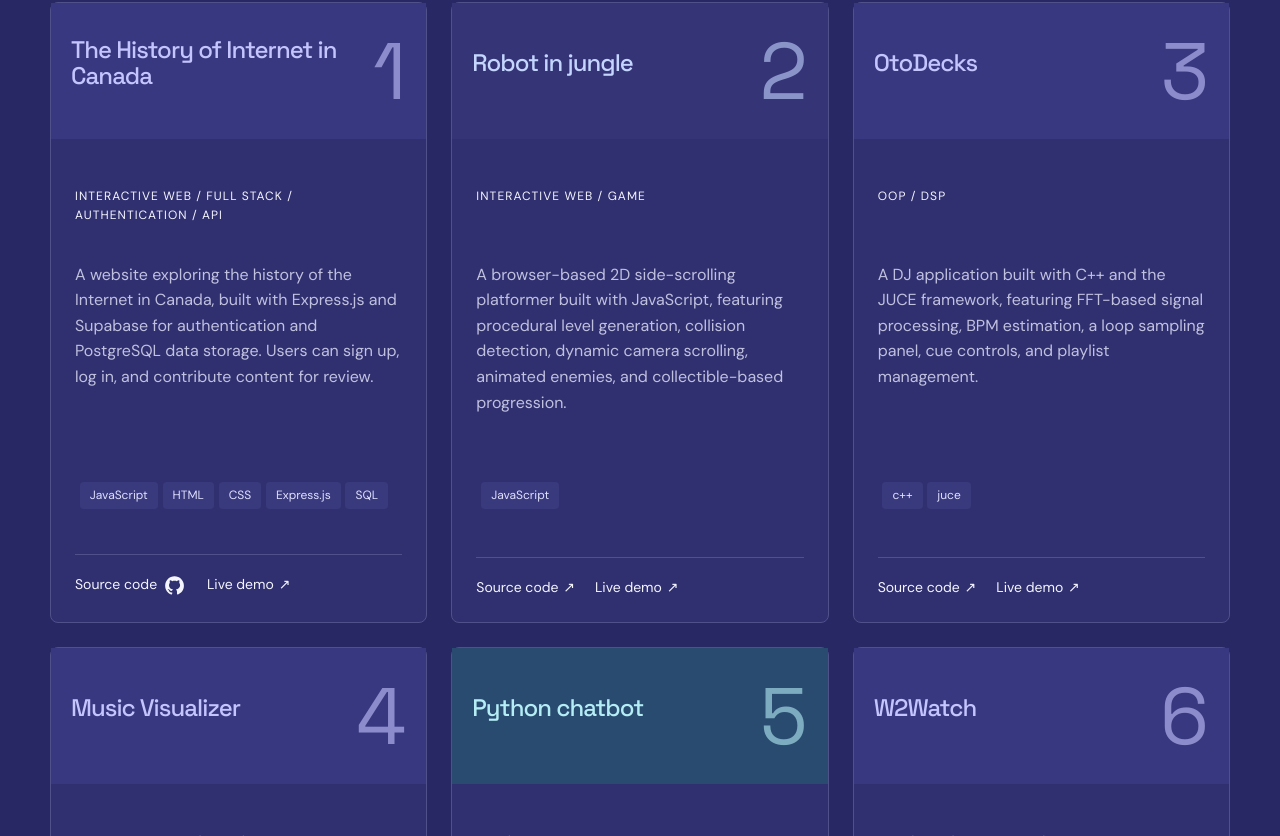
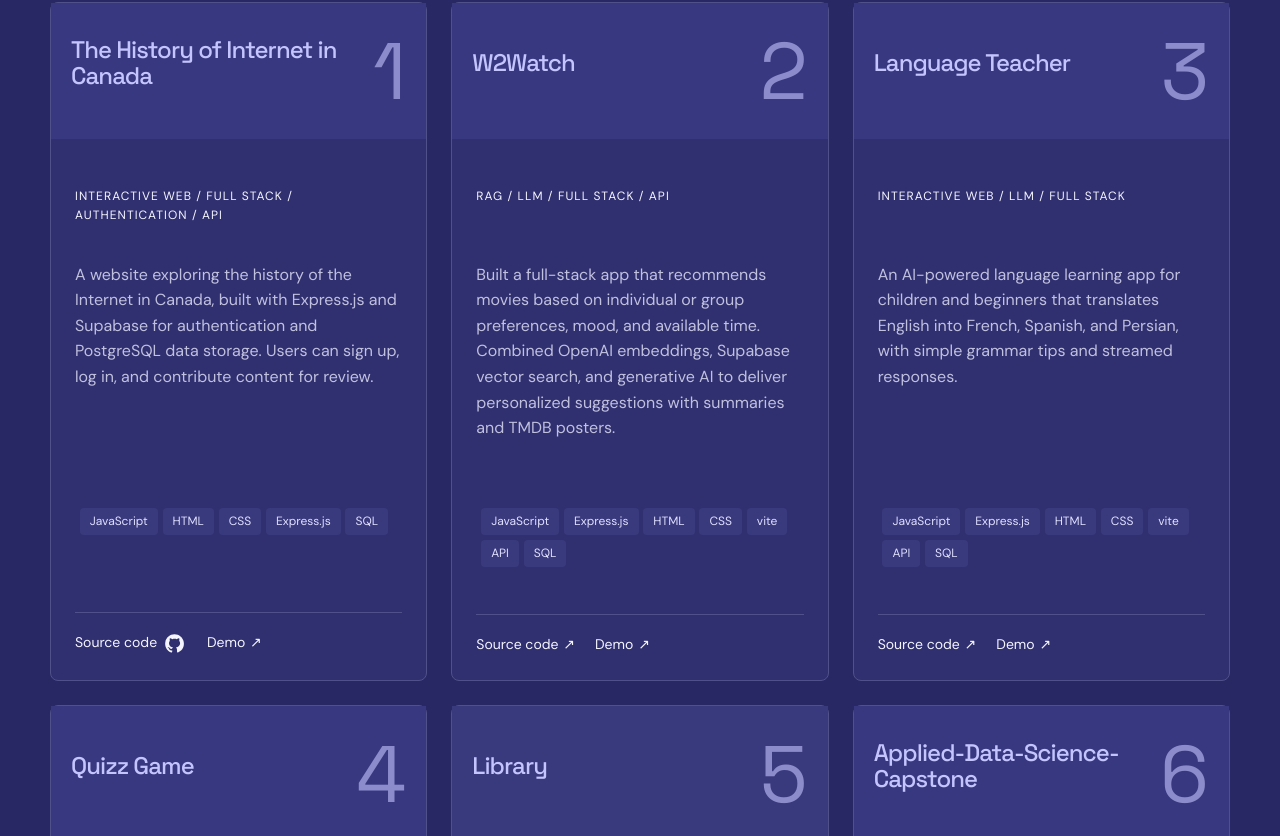
Before and after one commit to rahafrouz98/profile-hamed, a React (Vite) app: page / in a window 1280 px wide. Shown: the part 884-1720 px from the top of the page. Built offline with nearby package versions, Linux system fonts and the light colour scheme.

Commit message:
projects added

```diff
--- a/src/ProjectCard.jsx
+++ b/src/ProjectCard.jsx
@@ -1,20 +1,18 @@
 import React from "react";
 import { ExternalLink } from "./ExternalLink.jsx";
-
 
 export function ProjectCard({ project, number }) {
     return (
         <article className={"project-card " + project.type} aria-labelledby={project.id}>
-
             <div className="project-cover" aria-hidden="true">
-                <h3 id={project.id} className = "project-title">{project.title}</h3>
+                <h3 id={project.id} className="project-title">
+                    {project.title}
+                </h3>
                 <div className="cover-number">{number}</div>
             </div>
 
             <div className="project-content">
-                <p className="cover-label">
-                    {project.category.join(" / ")}
-                </p>
+                <p className="cover-label">{project.category.join(" / ")}</p>
                 <p className="project-description">{project.description}</p>
                 <ul className="projects-tags-container " aria-label="Technologies">
                     {project.tech.map((tech) => (
@@ -23,8 +21,10 @@ export function ProjectCard({ project, number }) {
                 </ul>
                 {(project.repository || project.demo) && (
                     <div className="project-links">
-                        <ExternalLink href={project.repository} Icon={project.repIcon}>Source code</ExternalLink>
-                        <ExternalLink href={project.demo}>Live demo</ExternalLink>
+                        <ExternalLink href={project.repository} Icon={project.repIcon}>
+                            Source code
+                        </ExternalLink>
+                        <ExternalLink href={project.demo}>Demo</ExternalLink>
                     </div>
                 )}
             </div>
--- a/src/data.js
+++ b/src/data.js
@@ -7,10 +7,10 @@ export const profile = {
     role: "Software developer",
     headline: "Building applications.\nTurning data into insights.",
     intro: "I help clients build websites, interactive applications, and chatbots with JavaScript, React, C++, and Python, and turn complex data into clear, actionable insights.",
-    about: "My background combines software development, data analysis, and reliability engineering, with experience working with IBM Maximo. I can help you build a custom application, or make enterprise data easier to understand and use. My projects include browser-based games, a desktop DJ application, chatbots, and data analysis",
+    about: "I build web applications, API integrations, and data dashboards using React, JavaScript, Python, and SQL. My background in reliability engineering and IBM Maximo helps me understand operational workflows and turn business requirements into practical tools.",
     email: "hamed@afrouztech.tech",
     github: "https://github.com/rahafrouz98",
-    linkedin: "www.linkedin.com/in/h-rahafrouz",
+    linkedin: "https://linkedin.com/in/h-rahafrouz",
 };
 
 export const projects = [
@@ -26,14 +26,49 @@ export const projects = [
         demo: "https://internet-history-lfc4.onrender.com/",
     },
     {
-        title: "Robot in jungle",
-        category: ["Interactive Web", "Game"],
-        type: "game",
-        tech: ["JavaScript"],
-        description:
-            "A browser-based 2D side-scrolling platformer built with JavaScript, featuring procedural level generation, collision detection, dynamic camera scrolling, animated enemies, and collectible-based progression.",
-        repository: "https://github.com/rahafrouz98/robot-in-jungle",
-        demo: "https://robot-in-jungle.onrender.com/",
+        title: "W2Watch",
+        category: ["RAG", "LLM", "Full Stack", "API"],
+        type: "web site",
+        tech: ["JavaScript", "Express.js", "HTML", "CSS", "vite", "API", "SQL"],
+        description: `Built a full-stack app that recommends movies based on individual or group preferences, mood, and available time. Combined OpenAI embeddings, Supabase vector search, and generative AI to deliver personalized suggestions with summaries and TMDB posters.`,
+        repository: "https://github.com/rahafrouz98/w2watch",
+        demo: "https://w2watch-3.onrender.com",
+    },
+    {
+        title: "Language Teacher",
+        category: ["Interactive Web", "LLM", "Full Stack"],
+        type: "web site",
+        tech: ["JavaScript", "Express.js", "HTML", "CSS", "vite", "API", "SQL"],
+        description: `An AI-powered language learning app for children and beginners that translates English into French, Spanish, and Persian, with simple grammar tips and streamed responses.`,
+        repository: "https://github.com/rahafrouz98/language-teacher",
+        demo: "https://language-teacher-2hi9.onrender.com/",
+    },
+    {
+        title: "Quizz Game",
+        category: ["API", "Interactive Web"],
+        type: "web site",
+        tech: ["React", "API"],
+        description: `An interactive quiz game built with React and Vite that lets users test their knowledge across easy, medium, and hard difficulty levels. Each round loads five trivia questions from the Open Trivia Database API, with randomized answer choices. Players can check their answers, view their score, and play again with fresh questions. Correct answers are highlighted, and scores above 50% trigger a celebratory confetti animation.`,
+        repository: "https://github.com/rahafrouz98/quizz-game",
+        demo: "https://quizz-game-7t05.onrender.com",
+    },
+    {
+        title: "Library",
+        category: ["Interactive Web"],
+        type: "fullstack",
+        tech: ["TypeScript", "Next.js", "React"],
+        description: `Library is a book browsing website built with Next.js, React, TypeScript, and Tailwind CSS. It features a responsive catalogue, category filtering, and individual book pages with author information and interactive like buttons.`,
+        repository: "https://github.com/rahafrouz98/tiny-library",
+        demo: "https://tiny-library.onrender.com/books",
+    },
+    {
+        title: "Applied-Data-Science-Capstone",
+        category: ["Data Analysis"],
+        type: "Data Analysis",
+        tech: ["Data Analysis"],
+        description: `A SpaceX launch analysis project exploring how payload mass, orbit, and launch location relate to Falcon 9 first-stage landing success. Uses Python, SQL, interactive maps, and a Plotly Dash dashboard to explore historical launch data, alongside machine learning models for predicting landing outcomes. Developed as part of the IBM Applied Data Science Capstone.`,
+        repository: "https://github.com/rahafrouz98/Applied-Data-Science-Capstone",
+        demo: "https://applied-data-science-capstone-djdc.onrender.com/",
     },
     {
         title: "OtoDecks",
@@ -52,8 +87,18 @@ export const projects = [
         tech: ["JavaScript"],
         description:
             "An audio-reactive music visualizer built with JavaScript, transforming energy across frequency bands into dynamic 2D and 3D animations, including waveforms, noise-driven ripples, fireworks, dial gauges, a sphere, and flames. Controlers are provided on the right and left side of the window.",
-        repository: "git@github.com:rahafrouz98/vidualizer.git",
+        repository: "https://github.com/rahafrouz98/vidualizer",
         demo: "https://vidualizer.onrender.com/",
+    },
+    {
+        title: "Robot in jungle",
+        category: ["Interactive Web", "Game"],
+        type: "game",
+        tech: ["JavaScript"],
+        description:
+            "A browser-based 2D side-scrolling platformer built with JavaScript, featuring procedural level generation, collision detection, dynamic camera scrolling, animated enemies, and collectible-based progression.",
+        repository: "https://github.com/rahafrouz98/robot-in-jungle",
+        demo: "https://robot-in-jungle.onrender.com/",
     },
     {
         title: "Python chatbot",
@@ -65,40 +110,13 @@ export const projects = [
         demo: "",
     },
     {
-        title: "W2Watch",
-        category: ["RAG", "LLM", "Full Stack", "API"],
-        type: "web site",
-        tech: ["JavaScript", "Express.js", "HTML", "CSS", "vite", "API", "SQL"],
-        description: `Built a full-stack app that recommends movies based on individual or group preferences, mood, and available time. Combined OpenAI embeddings, Supabase vector search, and generative AI to deliver personalized suggestions with summaries and TMDB posters.`,
-        repository: "https://github.com/rahafrouz98/w2watch",
-        demo: "https://w2watch-3.onrender.com",
-    },
-    {
-        title: "Library",
-        category: ["Interactive Web"],
-        type: "fullstack",
-        tech: ["TypeScript", "Next.js", "React"],
-        description: `Library is a book browsing website built with Next.js, React, TypeScript, and Tailwind CSS. It features a responsive catalogue, category filtering, and individual book pages with author information and interactive like buttons.`,
-        repository: "https://github.com/rahafrouz98/tiny-library",
-        demo: "https://tiny-library.onrender.com/books",
-    },
-    {
-        title: "Applied-Data-Science-Capstone",
-        category: ["Data Analysis"],
-        type: "Data Analysis",
-        tech: ["Data Analysis"],
-        description: `A SpaceX launch analysis project exploring how payload mass, orbit, and launch location relate to Falcon 9 first-stage landing success. Uses Python, SQL, interactive maps, and a Plotly Dash dashboard to explore historical launch data, alongside machine learning models for predicting landing outcomes. Developed as part of the IBM Applied Data Science Capstone.`,
-        repository: "https://github.com/rahafrouz98/tiny-library",
-        demo: "https://applied-data-science-capstone-djdc.onrender.com/",
-    },
-    {
         title: "Restaurant",
         category: ["Interactive Web"],
         type: "web site",
         tech: ["JavaScript", "HTML", "CSS"],
         description: `A restaurant ordering app built with HTML, CSS, and vanilla JavaScript. Users can browse the menu, add or remove items, adjust quantities, and view automatically calculated order totals. The app includes a simulated checkout form and order confirmation, demonstrating DOM manipulation, event handling, and cart state management. Developed using Vite.`,
         repository: "https://github.com/rahafrouz98/resturant",
-        demo: "https://applied-data-science-capstone-djdc.onrender.com/",
+        demo: "https://resturant-xsjd.onrender.com/",
     },
     {
         title: "Dodgem",
```
